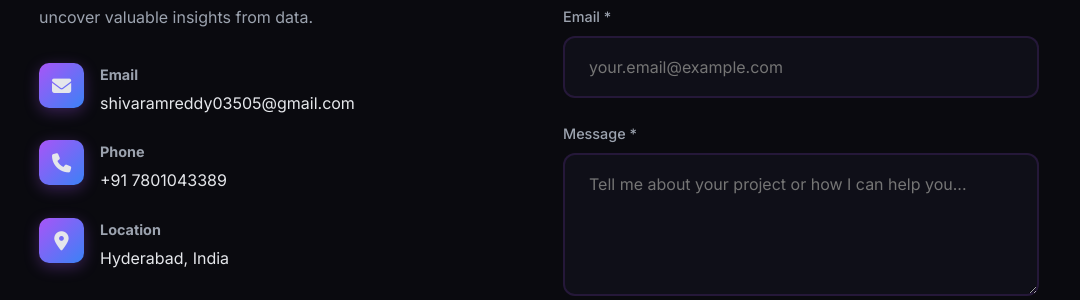
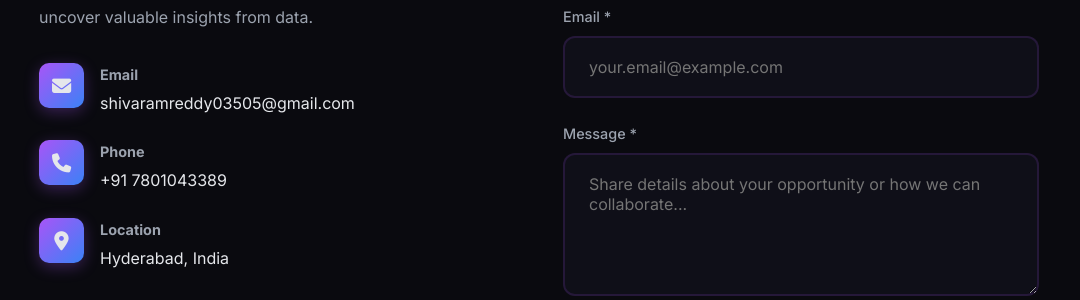
Before and after one commit to Shiva3505/Shiva_Ram_Reddy_Portfolio, a plain HTML site: page index.html in a window 1280 px wide. Shown: the part 7282-7582 px from the top of the page, without its empty margins (101-1181 px from the left). Drawn offline with nearby package versions, Linux system fonts and the light colour scheme.

Commit message:
Update index.html

```diff
--- a/index.html
+++ b/index.html
@@ -586,7 +586,7 @@
           <div class="form-group">
             <label for="message">Message *</label>
             <textarea id="message" name="message" rows="5"
-              placeholder="Tell me about your project or how I can help you..." required></textarea>
+              placeholder="Share details about your opportunity or how we can collaborate..." required></textarea>
           </div>
           <button type="submit" class="submit-button">
             <i class="fas fa-paper-plane"></i>
```
